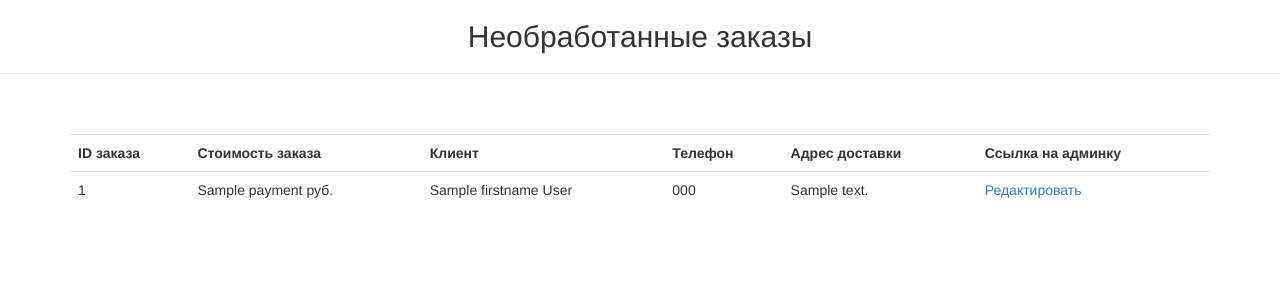
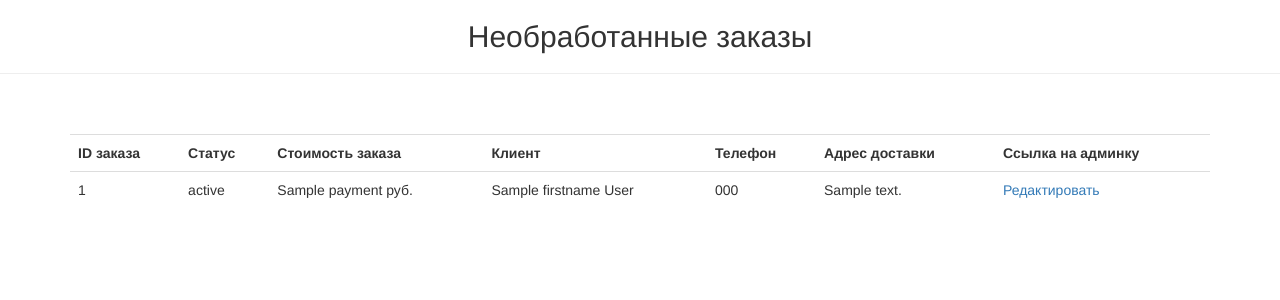
Before and after one commit to DmitryTokyo/star-burger-onlineshop, a Django app: template restaurateur/templates/order_items.html in a window 1280 px wide. Shown: the part 52-352 px from the top of the page. Run offline with Django 3.2, Linux system fonts and the light colour scheme; the template is opened without the code that fills it: most values are stand-ins (such as "Sample title", 1, 10 or a date in 2020); parts of the project's set-up code (start-up, migrations or seed data) failed here and were passed over; some libraries are stand-ins or nearby versions.

Commit message:
Add order status

```diff
--- a/foodcartapp/models.py
+++ b/foodcartapp/models.py
@@ -71,10 +71,16 @@ class RestaurantMenuItem(models.Model):
 
 
 class Order(models.Model):
+    ORDER_STATUS_CHOICES = [
+        ('UP', 'Необработанный'),
+        ('PR', 'Обработанный'),
+    ]
+
     firstname = models.CharField('Имя', max_length=50)
     lastname = models.CharField('Фамилия', max_length=100)
     phonenumber = PhoneNumberField(verbose_name='Телефон')
     address = models.TextField('Адрес')
+    order_status = models.CharField('Статус', max_length=3, choices=ORDER_STATUS_CHOICES, default='Необработанный')
 
     def __str__(self):
         return f'{self.lastname} {self.firstname}'
--- a/restaurateur/templates/order_items.html
+++ b/restaurateur/templates/order_items.html
@@ -14,6 +14,7 @@
    <table class="table table-responsive">
     <tr>
       <th>ID заказа</th>
+      <th>Статус</th>
       <th>Стоимость заказа</th>
       <th>Клиент</th>
       <th>Телефон</th>
@@ -24,6 +25,7 @@
     {% for item in order_items %}
       <tr>
         <td>{{item.id}}</td>
+        <td>{{item.status}}</td>
         <td>{{item.payment}} руб.</td>
         <td>{{item.firstname}} {{item.lastname}}</td>
         <td>{{item.phonenumber}}</td>
--- a/restaurateur/views.py
+++ b/restaurateur/views.py
@@ -106,6 +106,7 @@ def view_orders(request):
     for order in orders:
         order_items.append({
             'id': order.id,
+            'status': order.get_order_status_display(),
             'firstname': order.firstname,
             'lastname': order.lastname,
             'phonenumber': order.phonenumber,
```
Also changed, not shown: foodcartapp/migrations/0038_order_order_status.py (added).
